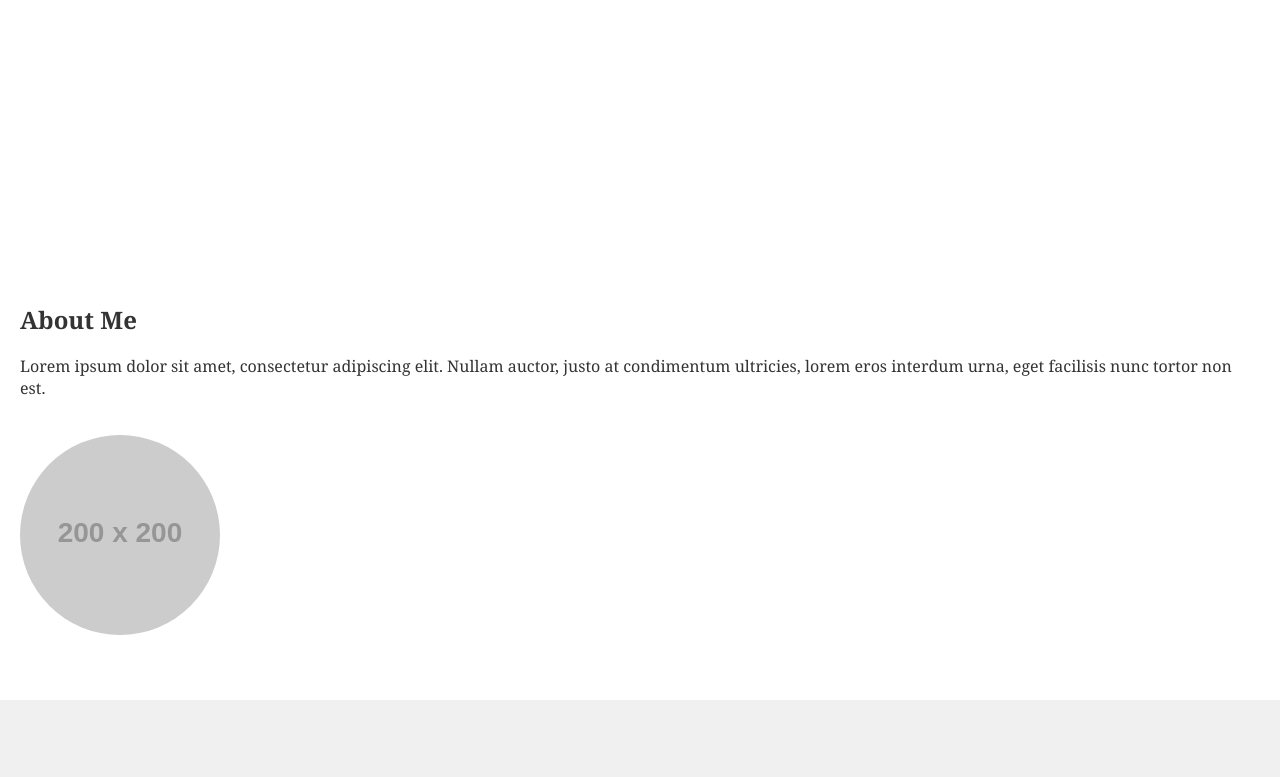
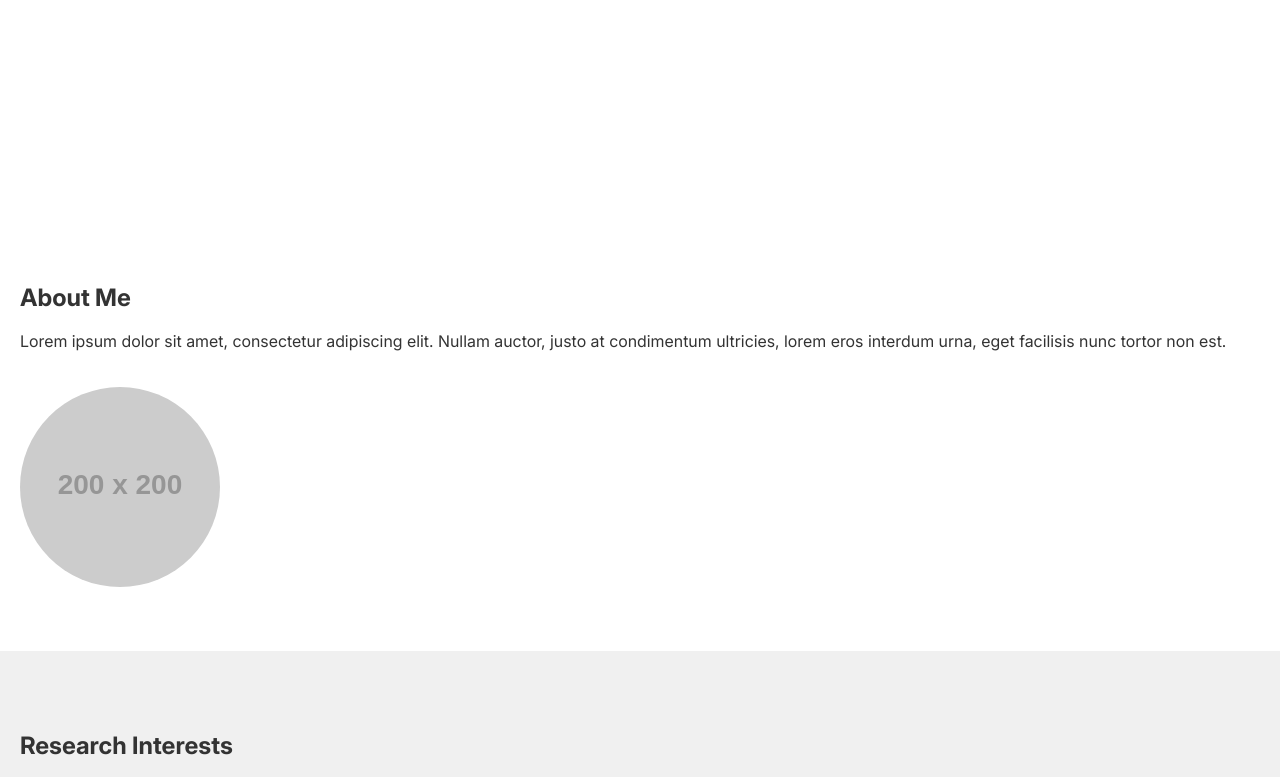
Before and after one commit to joliekim/portfolio, a plain HTML site: page index.html in a window 1280 px wide. Shown: the part 295-1072 px from the top of the page. Drawn offline with Linux system fonts and the light colour scheme; placeholder pictures from the web are drawn by us; files whose address does not match are found by name.

Commit message:
styles.css

```diff
--- a/styles.css
+++ b/styles.css
@@ -7,7 +7,7 @@
 /* General Styles */
 body {
     margin: 0;
-    font-family: Georgia, serif;
+    font-family: "Inter";
     color: #333;
 }
 
```
